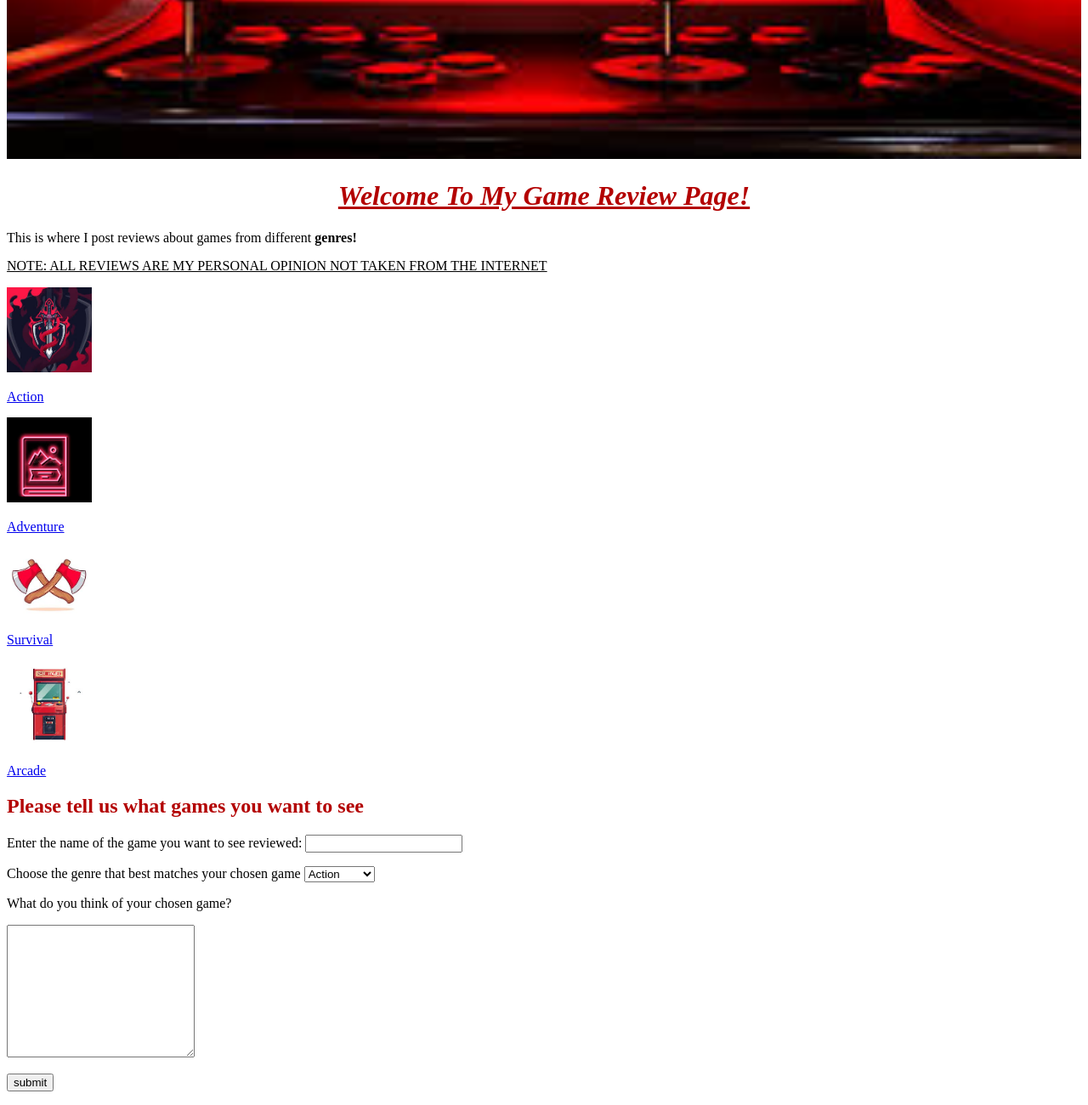
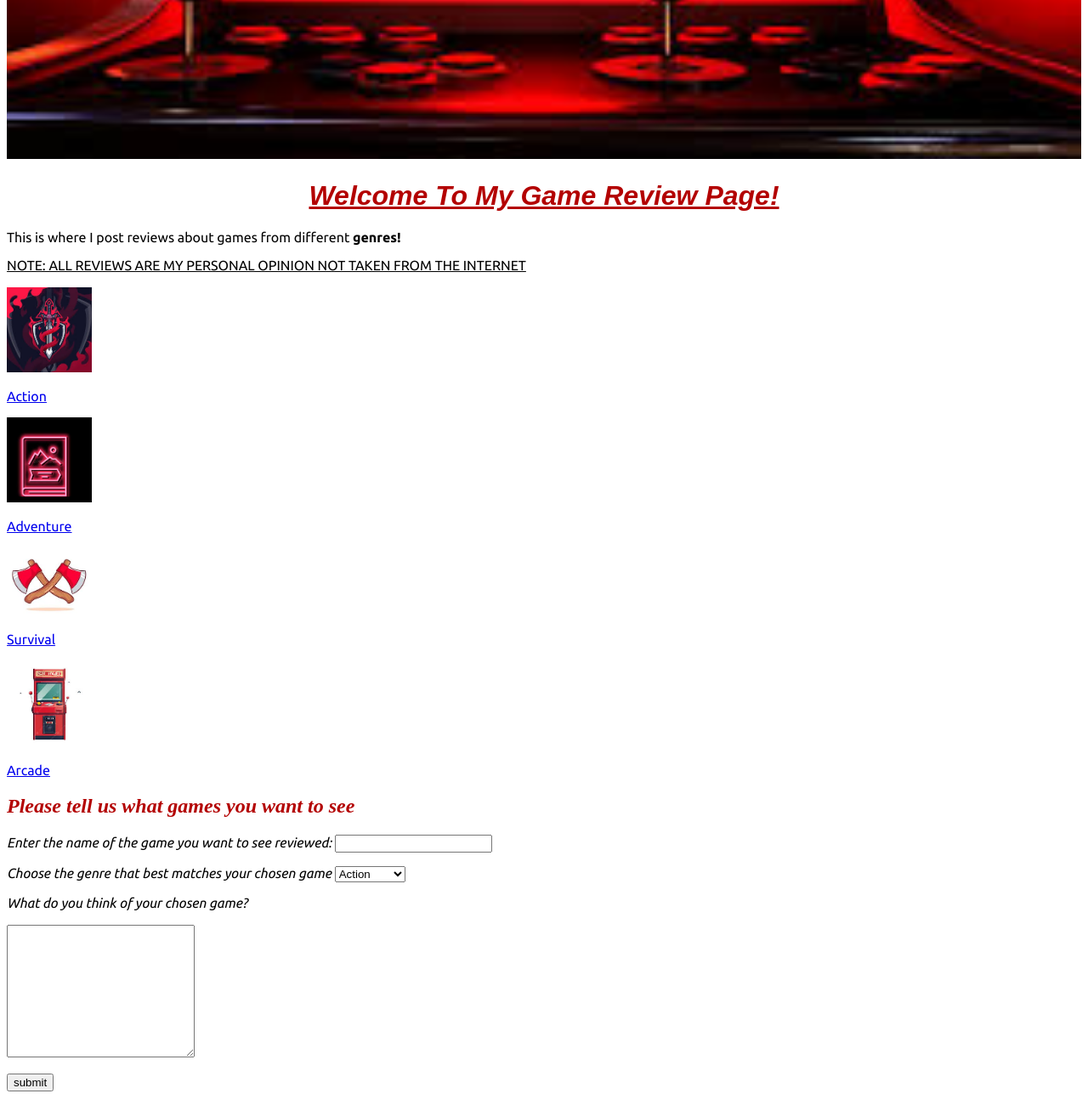
Before and after one commit to Maddison2007/My-website, a plain HTML site: page index.html in a window 1280 px wide. Shown: the part 529-1829 px from the top of the page at 85% size. Drawn offline with Linux system fonts and the light colour scheme.

Commit message:
changed the body text font

```diff
--- a/index.html
+++ b/index.html
@@ -3,6 +3,9 @@
     <head>
         <meta charset="UTF-8" />
         <title>Maddison's Game Review Website</title>
+        <link rel="preconnect" href="https://fonts.googleapis.com">
+        <link rel="preconnect" href="https://fonts.gstatic.com" crossorigin>
+        <link href="https://fonts.googleapis.com/css2?family=Ubuntu:ital,wght@0,300;0,400;0,500;0,700;1,300;1,400;1,500;1,700&display=swap" rel="stylesheet">
         <link rel="icon" type="image/png" href="images/favicon.png" />
         <link rel="stylesheet" href="style.css" />
     </head>
@@ -25,7 +28,7 @@
             <p><a href="Arcade.html">Arcade</a></p>
         </div>
 
-        <div>
+        <div class="form">
             <h2>Please tell us what games you want to see</h2>
             <form>
                 <p>
--- a/style.css
+++ b/style.css
@@ -4,6 +4,7 @@ h1 {
     text-transform: capitalize;
     text-decoration: underline;
     font-style: italic;
+    font-family:Arial, Helvetica, sans-serif;
 }
 
 h2 {
@@ -12,9 +13,12 @@ h2 {
 
 p {
     line-height: 1.1;
+    font-family:ubuntu;
 }
 
 .note {
     text-decoration: underline;
     text-transform: uppercase;
 }
+
+.form{font-style:italic}
```
Also changed, not shown: Action.html (+3 -0 lines), Adventure.html (+3 -0 lines), Arcade.html (+3 -0 lines), Survival.html (+3 -0 lines).
